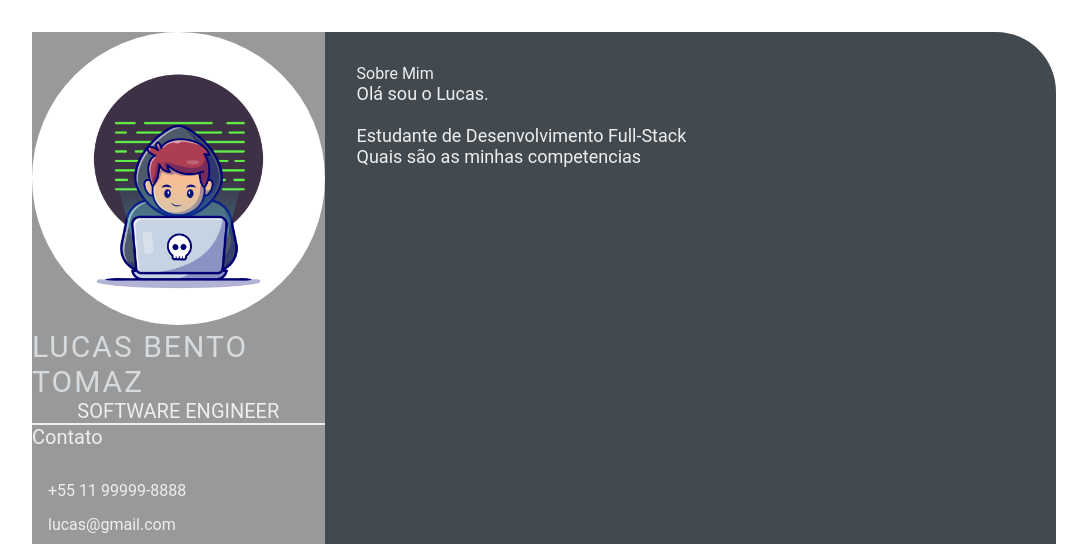
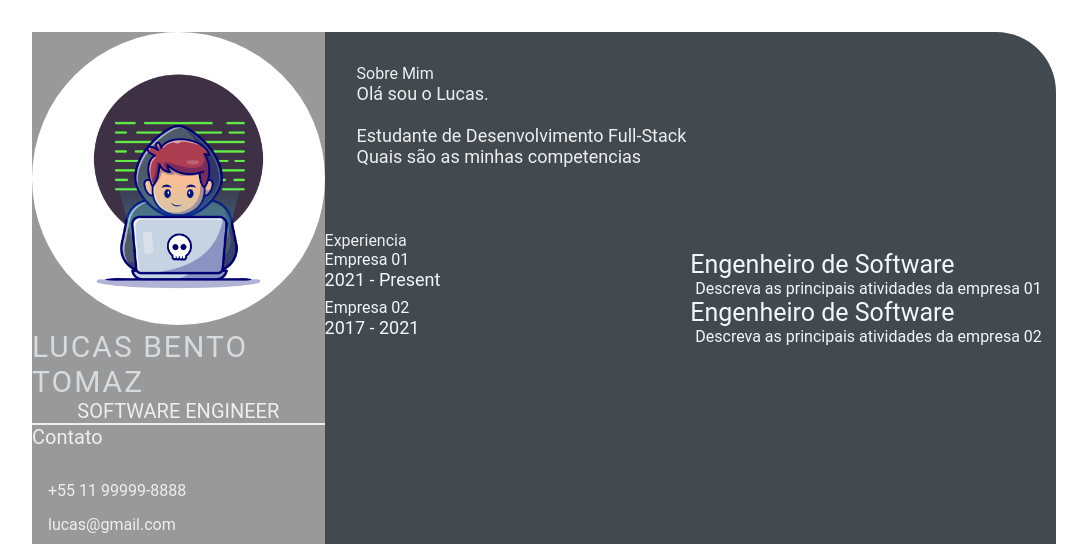
Before and after one commit to lucasbtomaz/lucasbtomaz.github.io, a plain HTML site: page index.html in a window 1280 px wide. Shown: the top 544 px of the page, without its empty margins (96-1183 px from the left). Drawn offline with Linux system fonts and the light colour scheme.

Commit message:
Dia 3 (#3)

```diff
--- a/index.html
+++ b/index.html
@@ -48,6 +48,31 @@
                         </p>
                     </section>
                 </div>
+                <section class="experience gap">
+                    <div class="right-title">Experiencia</div>
+                    <div class="experience-contents">
+                        <div class="exp-left">
+                            <p class="exp-company-nome">Empresa 01</p>
+                            <p class="exp-time-period">2021 - Present</p>
+                        </div>
+                        <div class="exp-right">
+                            <p class="exp-position">Engenheiro de Software</p>
+                            <p class="exp-desc">
+                                Descreva as principais atividades da empresa 01
+                            </p>
+                        </div>
+                        <div class="exp-left">
+                            <p class="exp-company-nome">Empresa 02</p>
+                            <p class="exp-time-period">2017 - 2021</p>
+                            </div>
+                            <div class="exp-right">
+                                <p class="exp-position">Engenheiro de Software</p>
+                                <p class="exp-desc">
+                                    Descreva as principais atividades da empresa 02
+                                </p>
+                            </div>
+                        </div>
+                </section>
             </section>
     </main>
 </body>
--- a/style.css
+++ b/style.css
@@ -101,3 +101,38 @@
     font-size: 18px;
     color: #eeeeee;
 }
+
+.experience-contents,
+.education-contents,
+.awards-contents {
+    display: grid;
+    grid-template-columns: repeat(2, 1fr);
+    padding-bottom: 2rem;
+    color: #F1F8FD;
+}
+
+.exp-company-name,
+.education-school-name,
+.awards-company-name {
+    font-size: 25px;
+    font-weight: bold;
+}
+
+.exp-time-period,
+.educationp-time-period,
+.awards-time-period {
+    font-size: 18px;
+}
+
+.exp-position,
+.education-subject,
+.awards-name {
+    font-size: 25px;
+}
+
+.exp-desc,
+.education-desc,
+.awards-desc {
+    font-size: 16px;
+    padding-left: 5px;
+}
```
